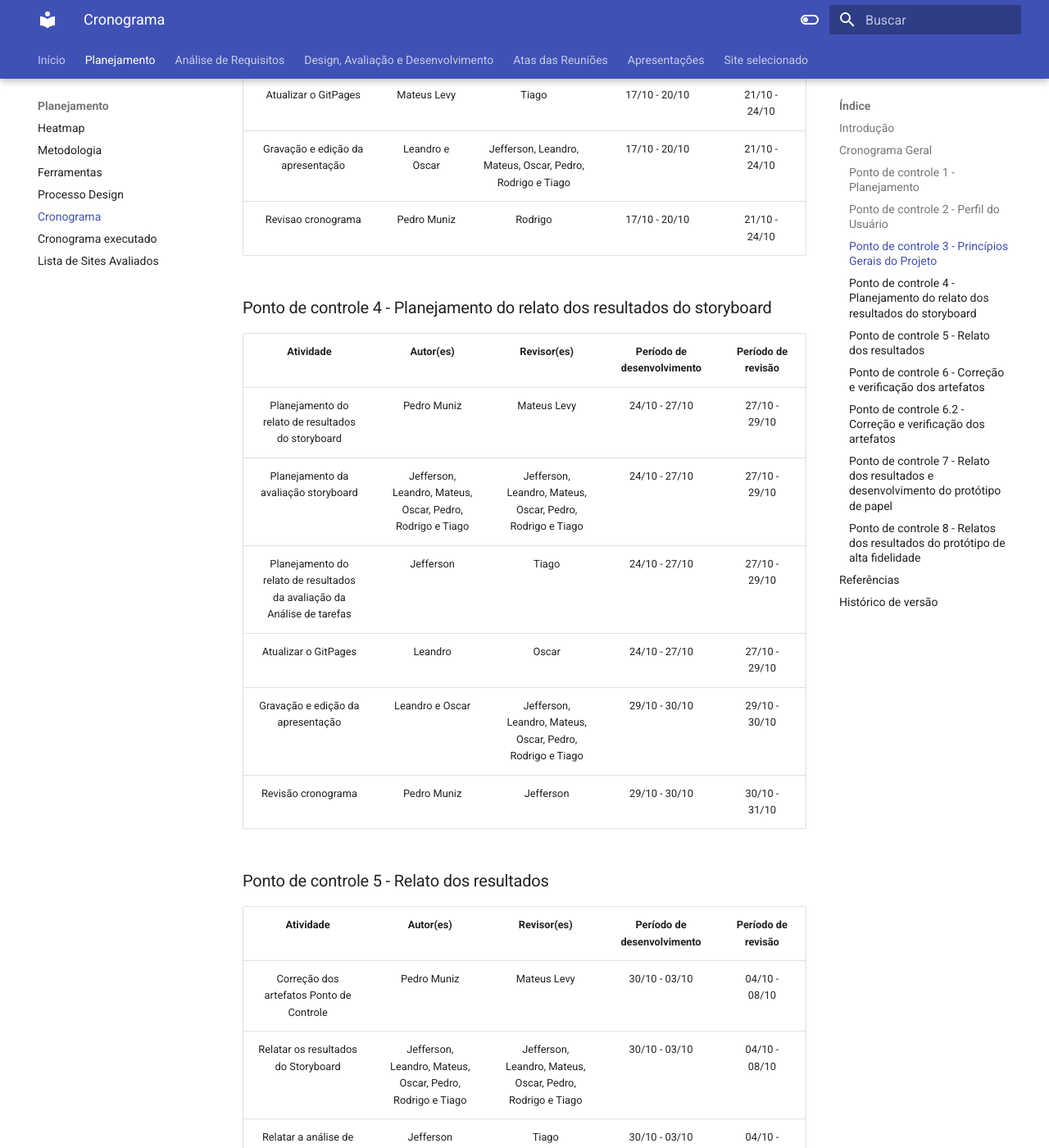
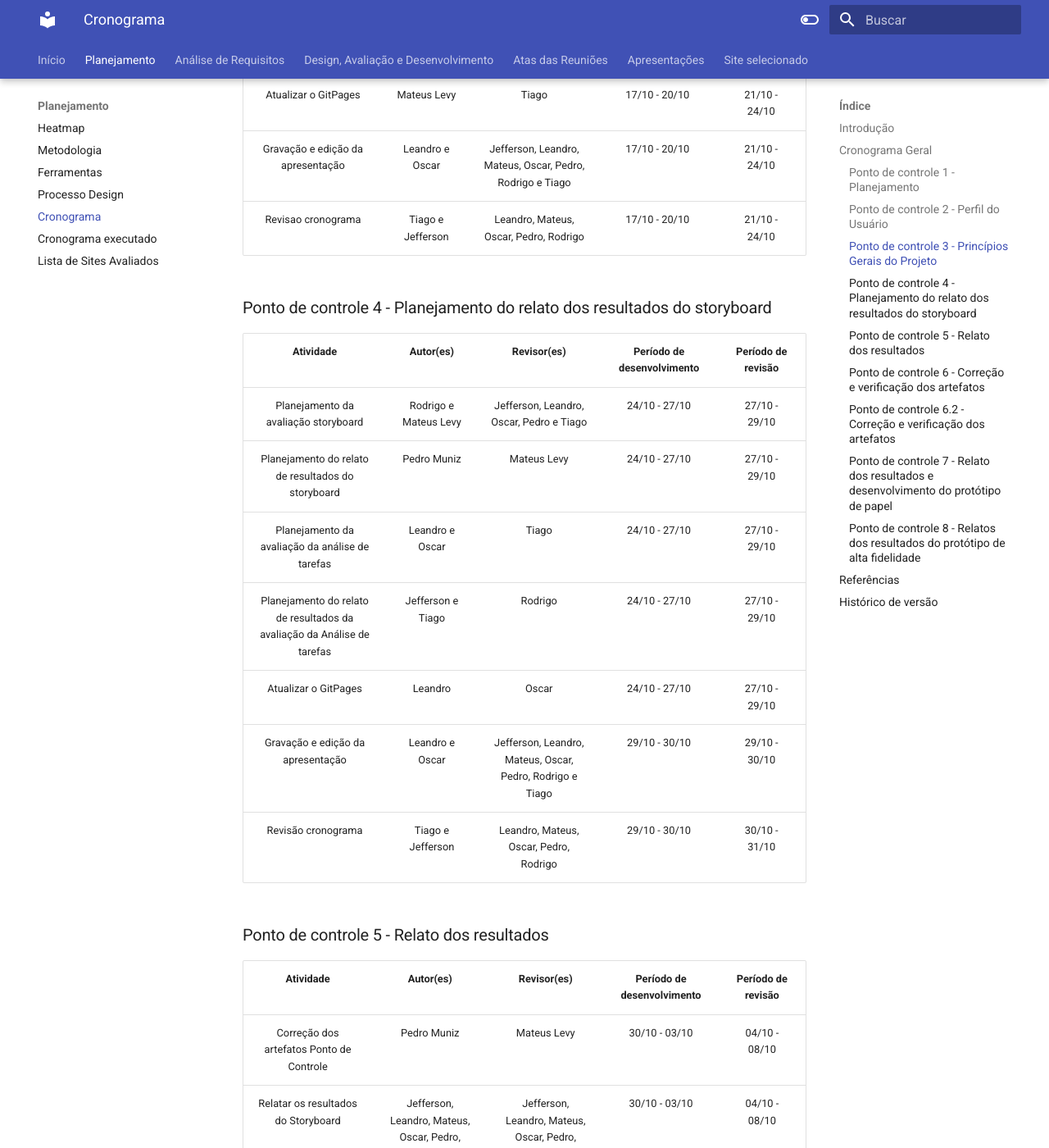
Before and after one commit to Interacao-Humano-Computador/2023.2-Caesb, an MkDocs documentation site: the page built from docs/planejamento/cronograma.md, in a window 1280 px wide and 1400 px high, scrolled down 3739 px. Shown: the whole window at 82% size. Built offline with MkDocs 1.6.1 and Material for MkDocs 9.7.7, drawn with Linux system fonts in a browser that asks for light colours.

Commit message:
Adicionando Ponto de Controle 4
Co-authored-by: Tiago1604 <202028973@aluno.unb.br>

```diff
--- a/docs/planejamento/cronograma.md
+++ b/docs/planejamento/cronograma.md
@@ -56,7 +56,7 @@
 | Determinar as características da plataforma para o projeto    |Mateus Levy | Pedro Muniz | 17/10 - 20/10 | 21/10 - 24/10 |
 | Atualizar o GitPages |  Mateus Levy | Tiago  | 17/10 - 20/10 | 21/10 - 24/10 |
 | Gravação e edição da apresentação |   Leandro e Oscar | Jefferson, Leandro, Mateus, Oscar, Pedro, Rodrigo e Tiago | 17/10 - 20/10 | 21/10 - 24/10 |
-| Revisao cronograma |  Pedro Muniz | Rodrigo | 17/10 - 20/10 | 21/10 - 24/10 |
+| Revisao cronograma |  Tiago e Jefferson | Leandro, Mateus, Oscar, Pedro, Rodrigo | 17/10 - 20/10 | 21/10 - 24/10 |
 
 
 ### Ponto de controle 4 - Planejamento do relato dos resultados do storyboard
@@ -64,12 +64,13 @@
 
 | Atividade |   Autor(es)   |      Revisor(es)      |  Período de desenvolvimento | Período de revisão |
 | :----: |  :------------------: | :-----: | :-----------: |:-----------: |
+|Planejamento da avaliação storyboard    | Rodrigo e Mateus Levy | Jefferson, Leandro, Oscar, Pedro e Tiago | 24/10 - 27/10 | 27/10 - 29/10 |
 | Planejamento do relato de resultados do storyboard |  Pedro Muniz | Mateus Levy | 24/10 - 27/10 | 27/10 - 29/10 |
-|Planejamento da avaliação storyboard    |Jefferson, Leandro, Mateus, Oscar, Pedro, Rodrigo e Tiago  | Jefferson, Leandro, Mateus, Oscar, Pedro, Rodrigo e Tiago | 24/10 - 27/10 | 27/10 - 29/10 |
-| Planejamento do relato de resultados da avaliação da Análise de tarefas    |Jefferson | Tiago | 24/10 - 27/10 | 27/10 - 29/10 |
+| Planejamento da avaliação da análise de tarefas    |Leandro e Oscar | Tiago | 24/10 - 27/10 | 27/10 - 29/10 |
+| Planejamento do relato de resultados da avaliação da Análise de tarefas    |Jefferson e Tiago | Rodrigo | 24/10 - 27/10 | 27/10 - 29/10 |
 | Atualizar o GitPages |  Leandro | Oscar | 24/10 - 27/10 | 27/10 - 29/10|
 |Gravação e edição da apresentação | Leandro e Oscar | Jefferson, Leandro, Mateus, Oscar, Pedro, Rodrigo e Tiago | 29/10 - 30/10 | 29/10 - 30/10 |
-| Revisão cronograma |  Pedro Muniz   |Jefferson | 29/10 - 30/10 | 30/10 - 31/10 |
+| Revisão cronograma |  Tiago e Jefferson   |  Leandro, Mateus, Oscar, Pedro, Rodrigo | 29/10 - 30/10 | 30/10 - 31/10 |
 
 
 ### Ponto de controle 5 - Relato dos resultados
```
Also changed, not shown: docs/planejamento/cronograma_exec.md (+14 -0 lines).
